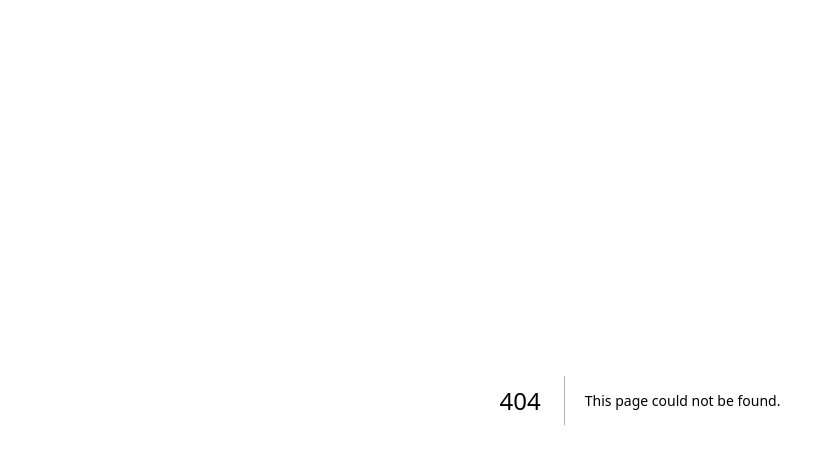
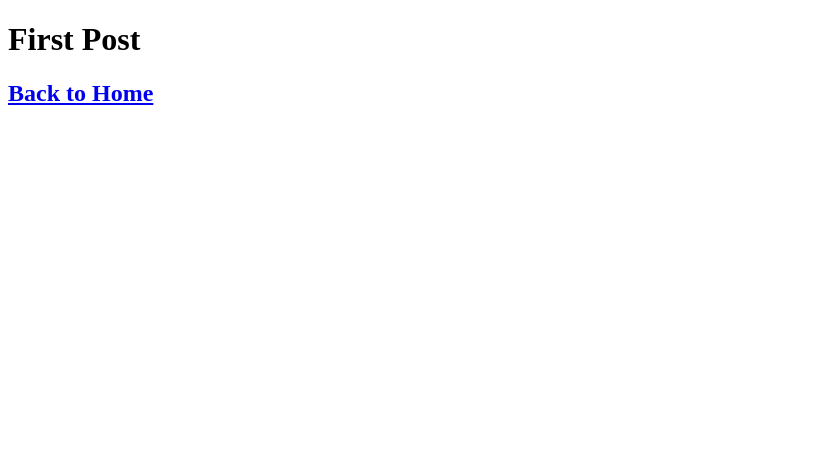
Before and after one commit to JWCTempleton/nextjs-demo, a Next.js app in the folder nextjs-blog/: page /posts/first-post in a window 1280 px wide. Before the commit this address had no page. Shown: the top 464 px of the page, without its empty margins (0-835 px from the left). Built offline with nearby package versions, Linux system fonts and the light colour scheme.

Commit message:
Add first blog post page, add Link from homepage to first post page and a link on first post page back to homepage

```diff
--- /dev/null
+++ b/nextjs-blog/pages/posts/first-post.js
@@ -0,0 +1,14 @@
+import Link from "next/link";
+
+const FirstPost = () => {
+  return (
+    <>
+      <h1>First Post</h1>
+      <h2>
+        <Link href="/">Back to Home</Link>
+      </h2>
+    </>
+  );
+};
+
+export default FirstPost;
```
Also changed, not shown: nextjs-blog/pages/index.js (+9 -24 lines).
